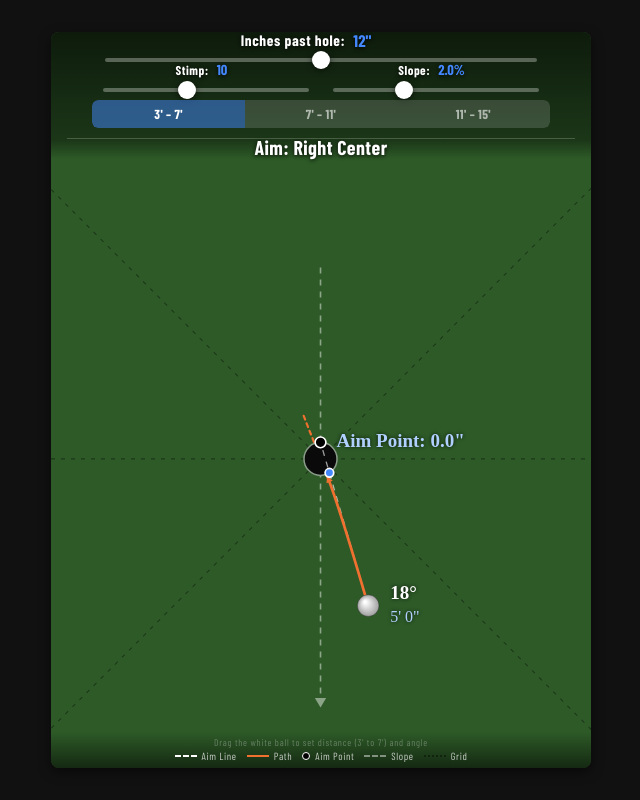
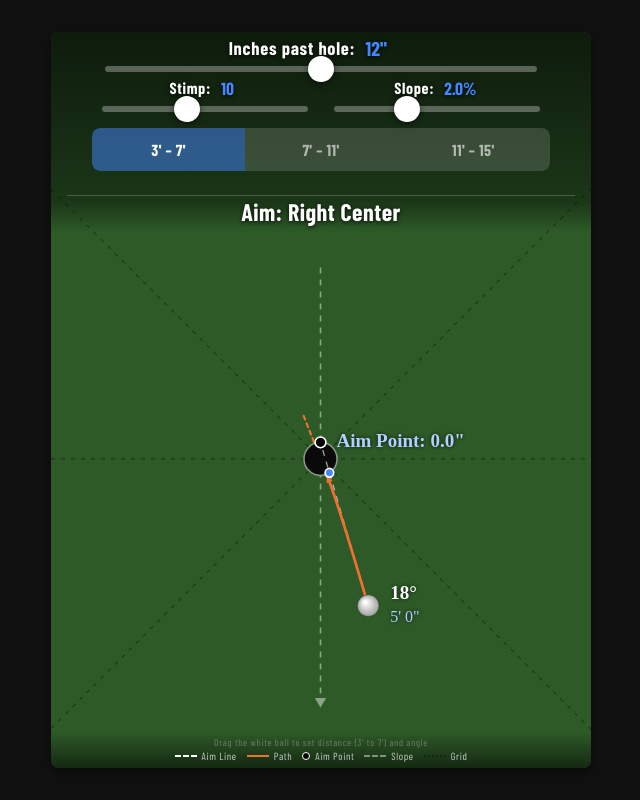
Before and after one commit to blakekokal/putt, a plain HTML site: page index.html in a window 1280 px wide. Shown: the whole page, without its empty margins (319-959 px from the left). Drawn offline with nearby package versions, Linux system fonts and the light colour scheme.

Commit message:
Update index.html

```diff
--- a/index.html
+++ b/index.html
@@ -19,64 +19,64 @@
   .legend-item { display:flex; align-items:center; gap:5px; }
   .hint { position:absolute; bottom:26px; left:0; right:0; z-index:10; color:rgba(255,255,255,0.3); font-size:0.6rem; letter-spacing:0.08em; text-align:center; pointer-events:none; }
 
-  .overlay-controls {
+ .overlay-controls {
     position: absolute;
     top: 0; left: 0; right: 0;
     z-index: 10;
     background: linear-gradient(to bottom, rgba(0,0,0,0.7) 0%, rgba(0,0,0,0.4) 85%, rgba(0,0,0,0) 100%);
-    padding: 8px 16px 12px;
-    display: flex; flex-direction: column; gap: 8px;
+    padding: 16px 16px 20px;
+    display: flex; flex-direction: column; gap: 16px;
   }
 
-  .oc-row { display: flex; flex-direction: column; align-items: center; gap: 2px; }
-  .oc-label-row { display: flex; align-items: center; gap: 8px; }
+  .oc-row { display: flex; flex-direction: column; align-items: center; gap: 6px; }
+  .oc-label-row { display: flex; align-items: center; gap: 10px; }
   .oc-label {
-    color: #fff; font-size: 0.95rem; font-weight: bold; letter-spacing: 0.04em;
+    color: #fff; font-size: 1.15rem; font-weight: bold; letter-spacing: 0.04em;
     text-shadow: 0 1px 4px rgba(0,0,0,0.9); text-align: center;
   }
   .oc-val {
-    color: #4488ff; font-size: 1.05rem; font-weight: bold;
+    color: #4488ff; font-size: 1.25rem; font-weight: bold;
     text-shadow: 0 1px 4px rgba(0,0,0,0.9); min-width: 48px; text-align: left;
   }
   .oc-row input[type=range] {
     -webkit-appearance: none; appearance: none;
-    width: 85%; height: 4px; background: rgba(255,255,255,0.3);
-    border-radius: 2px; outline: none; cursor: pointer; transition: 0.2s;
-    margin-top: 16px;
+    width: 85%; height: 6px; background: rgba(255,255,255,0.3);
+    border-radius: 3px; outline: none; cursor: pointer; transition: 0.2s;
+    margin-top: 12px;
   }
   .oc-row input[type=range]::-webkit-slider-thumb {
     -webkit-appearance: none; appearance: none;
-    width: 18px; height: 18px; border-radius: 50%;
+    width: 26px; height: 26px; border-radius: 50%;
     background: #fff; cursor: pointer;
     box-shadow: 0 1px 6px rgba(0,0,0,0.6);
   }
   .oc-row input[type=range]::-moz-range-thumb {
-    width: 18px; height: 18px; border-radius: 50%;
+    width: 26px; height: 26px; border-radius: 50%;
     background: #fff; cursor: pointer; border: none;
     box-shadow: 0 1px 6px rgba(0,0,0,0.6);
   }
   .main-aim-readout {
-    text-align: center; color: #fff; font-size: 1.25rem; font-weight: bold;
-    margin-top: 2px; text-shadow: 0 1px 4px rgba(0,0,0,0.9);
-    border-top: 1px solid rgba(255,255,255,0.2); padding-top: 8px;
+    text-align: center; color: #fff; font-size: 1.5rem; font-weight: bold;
+    margin-top: 8px; text-shadow: 0 1px 4px rgba(0,0,0,0.9);
+    border-top: 1px solid rgba(255,255,255,0.2); padding-top: 16px;
     letter-spacing: 0.02em;
   }
 
   .range-toggle {
     display: flex; gap: 0; justify-content: center; width: 90%; margin: 0 auto;
-    border-radius: 6px; overflow: hidden;
+    border-radius: 8px; overflow: hidden;
   }
   .range-btn {
-    flex: 1; padding: 6px 0; border: none; cursor: pointer;
-    font-family:'Barlow Condensed',sans-serif; font-size: 0.82rem; font-weight: bold;
+    flex: 1; padding: 12px 0; border: none; cursor: pointer;
+    font-family:'Barlow Condensed',sans-serif; font-size: 1rem; font-weight: bold;
     background: rgba(255,255,255,0.15); color: rgba(255,255,255,0.6);
     transition: all 0.2s; letter-spacing: 0.03em;
   }
   .range-btn.active {
     background: rgba(68, 136, 255, 0.5); color: #fff;
   }
-  .range-btn:first-child { border-radius: 6px 0 0 6px; }
-  .range-btn:last-child { border-radius: 0 6px 6px 0; }
+  .range-btn:first-child { border-radius: 8px 0 0 8px; }
+  .range-btn:last-child { border-radius: 0 8px 8px 0; }
 </style>
 </head>
 <body>
@@ -92,15 +92,15 @@
     <div class="oc-row" style="flex-direction: row; justify-content: space-around; width: 90%; margin: 0 auto;">
       <div class="oc-row" style="width: 45%;">
         <div class="oc-label-row">
-          <span class="oc-label" style="font-size: 0.8rem;">Stimp:</span>
-          <span class="oc-val" id="stimpVal" style="font-size: 0.9rem; min-width: 20px;">10</span>
+          <span class="oc-label" style="font-size: 1.0rem;">Stimp:</span>
+          <span class="oc-val" id="stimpVal" style="font-size: 1.1rem; min-width: 20px;">10</span>
         </div>
         <input type="range" id="stimpIn" value="10" min="8" max="13" step="1" style="width: 100%;">
       </div>
       <div class="oc-row" style="width: 45%;">
         <div class="oc-label-row">
-          <span class="oc-label" style="font-size: 0.8rem;">Slope:</span>
-          <span class="oc-val" id="slopeVal" style="font-size: 0.9rem; min-width: 35px;">2.0%</span>
+          <span class="oc-label" style="font-size: 1.0rem;">Slope:</span>
+          <span class="oc-val" id="slopeVal" style="font-size: 1.1rem; min-width: 35px;">2.0%</span>
         </div>
         <input type="range" id="slopeIn" value="2.0" min="0.5" max="5.0" step="0.5" style="width: 100%;">
       </div>
```
